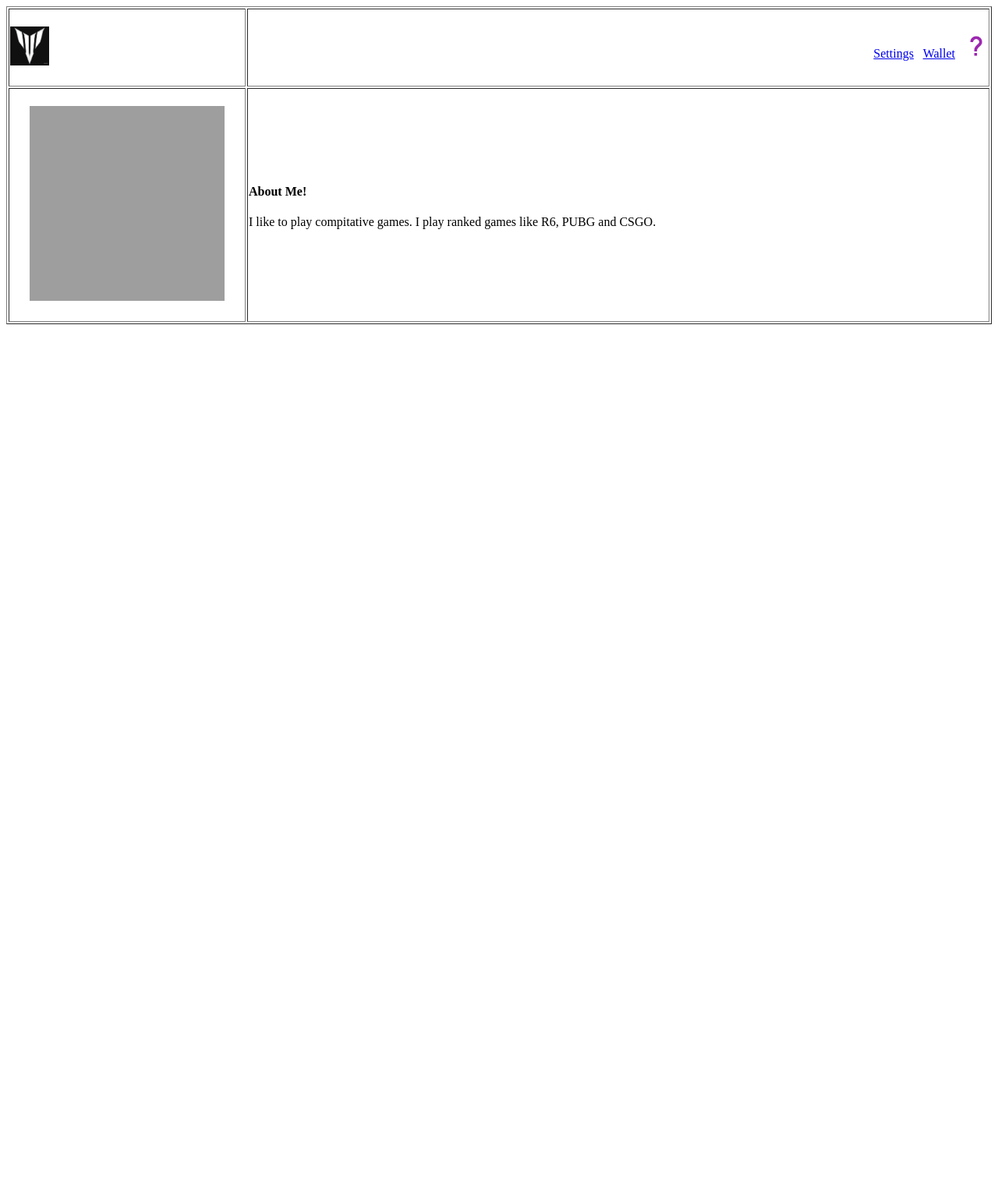
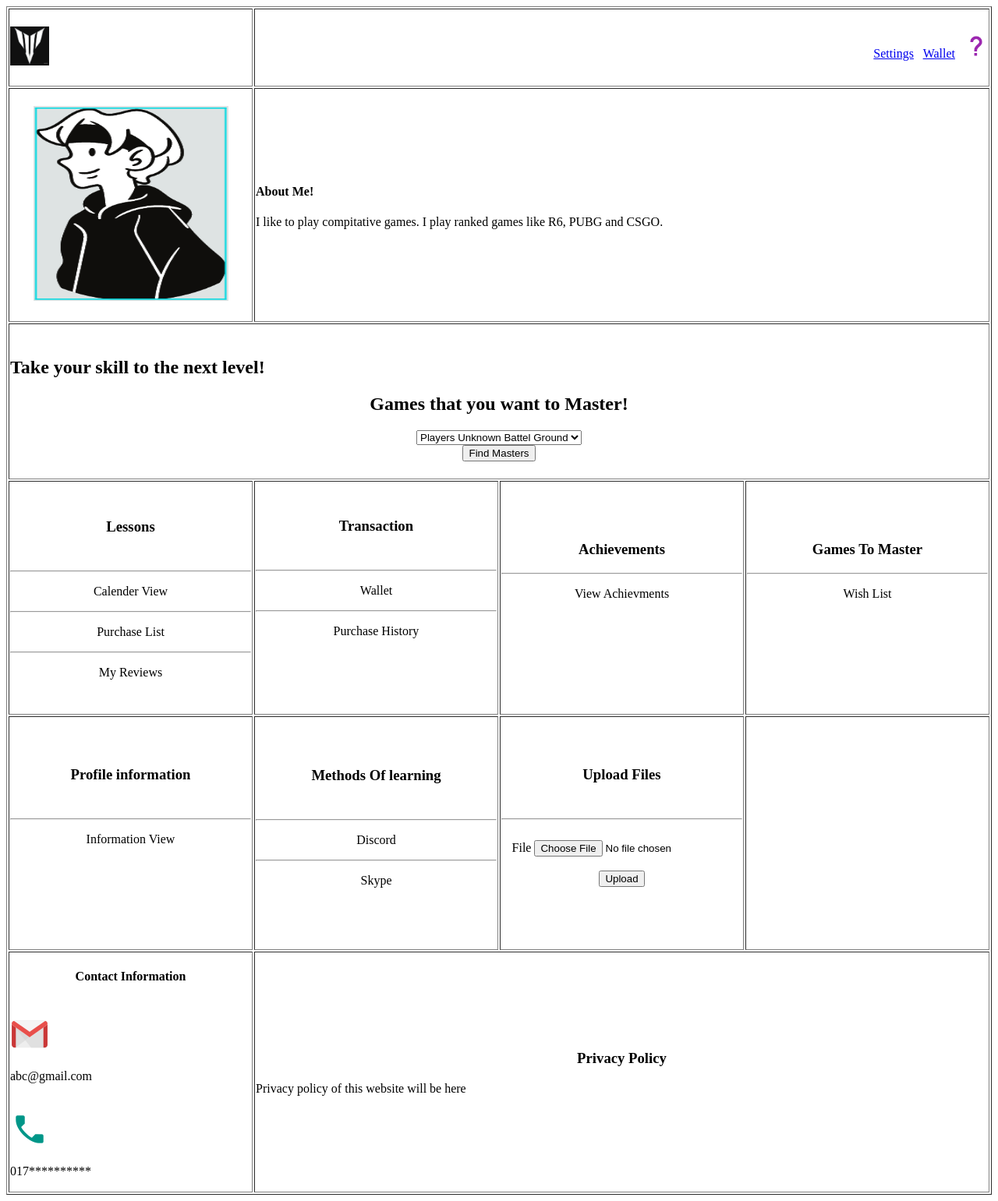
Before and after one commit to Tabiul-Ifty/Summer_2020_webtech, a PHP site: page /profile.php in a window 1280 px wide. Shown: the whole page at 78% size. Before the commit the page ends 416 px from the top, so only its background shows below. Run offline with PHP 8.4, Linux system fonts and the light colour scheme; grey boxes are pictures that could not be loaded.

Commit message:
Mid Project Work progress 03

```diff
--- a/webtech-project_MID/profile.php
+++ b/webtech-project_MID/profile.php
@@ -12,7 +12,7 @@
 				<img src="Mt.jpg" width="50px" height="50px">
 			</td>
 
-				<td colspan="2" align="right">
+				<td colspan="3" align="right">
 
 				<!--a href="profile.php">&ensp;Profile</a-->&ensp;
 				<a href="settings.php">Settings</a>&ensp;
@@ -26,29 +26,170 @@
 		</tr>
 
 		<tr height = "300px">
-			<td width = "300px">
+			<td >
 				<center><img src="profilepic.png" width="250px" height="250px" >
 				</center>
 			</td>
 
-			<td colspan="2">
+			<td colspan="3">
 				<div>
 					<h4>About Me!</h4>
 					<p>I like to play compitative games. I play ranked games like R6, PUBG and CSGO.</p>
 					<p></p>
 				</div>
+			</td>
+		</tr>
+
+				<tr height = "200px">
+			<td colspan="4">
+				<h2>Take your skill to the next level!</h2>
+				<center>
+					<h2>Games that you want to Master!</h2>
+					<form>
+						<select width = "150px">
+
+						<option>Players Unknown Battel Ground</option>
+						<option>Fortnite</option>
+						<option>DOTA2</option>
+						<option>League of Legendes</option>
+						<option>COD</option>
+						<option>CS:GO</option>
+					</select>
+					<br>
+
+
+					<input type="submit" name="submit" value="Find Masters">
+					</form>
+
+
+				</center>
 
 			</td>
 
+		</tr>
+
+		<tr height = "300px">
+			<td width= "25%">
+				<center>
+					<h3>Lessons</h3>
+					<br>
+					<hr>
+					<p>Calender View</p>
+					<hr>
+					<p>Purchase List</p>
+					<hr>
+					<p>My Reviews</p>
+				</center>
+			</td>
+
+			<td width= "25%">
+				<center>
+					<h3>Transaction</h3><br>
+					<hr>
+					<p>Wallet</p>
+					<hr>
+					<p>Purchase History</p>
+					<br>
+					<br>
+					<br>
+				</center>
+			</td>
+
+			<td width= "25%">
+
+				<center>
+					<h3>Achievements</h3>
+					<hr>
+					<p>View Achievments</p>
+					<br>
+					<br>
+					<br>
+					<br>
+				</center>
+			</td>
+			<td width= "25%">
+				<center>
+				    <h3>Games To Master</h3>
+					<hr>
+					<p>Wish List</p>
+					<br>
+					<br>
+					<br>
+					<br>
+				</center>
+			</td>
+		</tr>
+
+		<tr height = "300px">
+			<td width= "25%">
+				<center>
+					<h3>Profile information</h3>
+					<br>
+					<hr>
+					<p>Information View</p>
+					<br>
+					<br>
+					<br>
+					<br>
+				</center>
+
+			</td>
+			<td width= "25%">
+				<center>
+					<h3>Methods Of learning</h3>
+					<br>
+					<hr>
+					<p>Discord</p>
+					<hr>
+					<p>Skype</p>
+					<br>
 
 
+				</center>
+
+			</td>
+
+			<td width= "25%">
+				<center>
+					<h3>Upload Files</h3>
+					<br>
+					<hr>
+					<br>
+
+					<form method="post" enctype="multipart/form-data">
+
+						File <input type="file" name="myfile">
+						<br>
+						<br>
+						<input type="submit" name="submit" value="Upload">
+
+					</form>
+					<br>
+					<br>
+
+
+				</center>
+			</td>
+			<td width= "25%">
+			</td>
 		</tr>
 
+		<tr height = "250px">
+			<td>
+				<center><h4>Contact Information</h4></center>
+				<br>
 
+				<img src="gmail_50px.png" width="50px" height="50px"><p>abc@gmail.com</p>
+				<br>
+				<img src="phone_50px.png" width="50px" height="50px"><p>017**********</p>
 
+			</td>
+			<td colspan="3">
+				<center><h3>Privacy Policy</h3></center>
+				<p>Privacy policy of this website will be here</p>
+			</td>
 
-
-
+		</tr>
 
 
 	</table>
```
Also changed, not shown: webtech-project_MID/profilepic.png (added).
